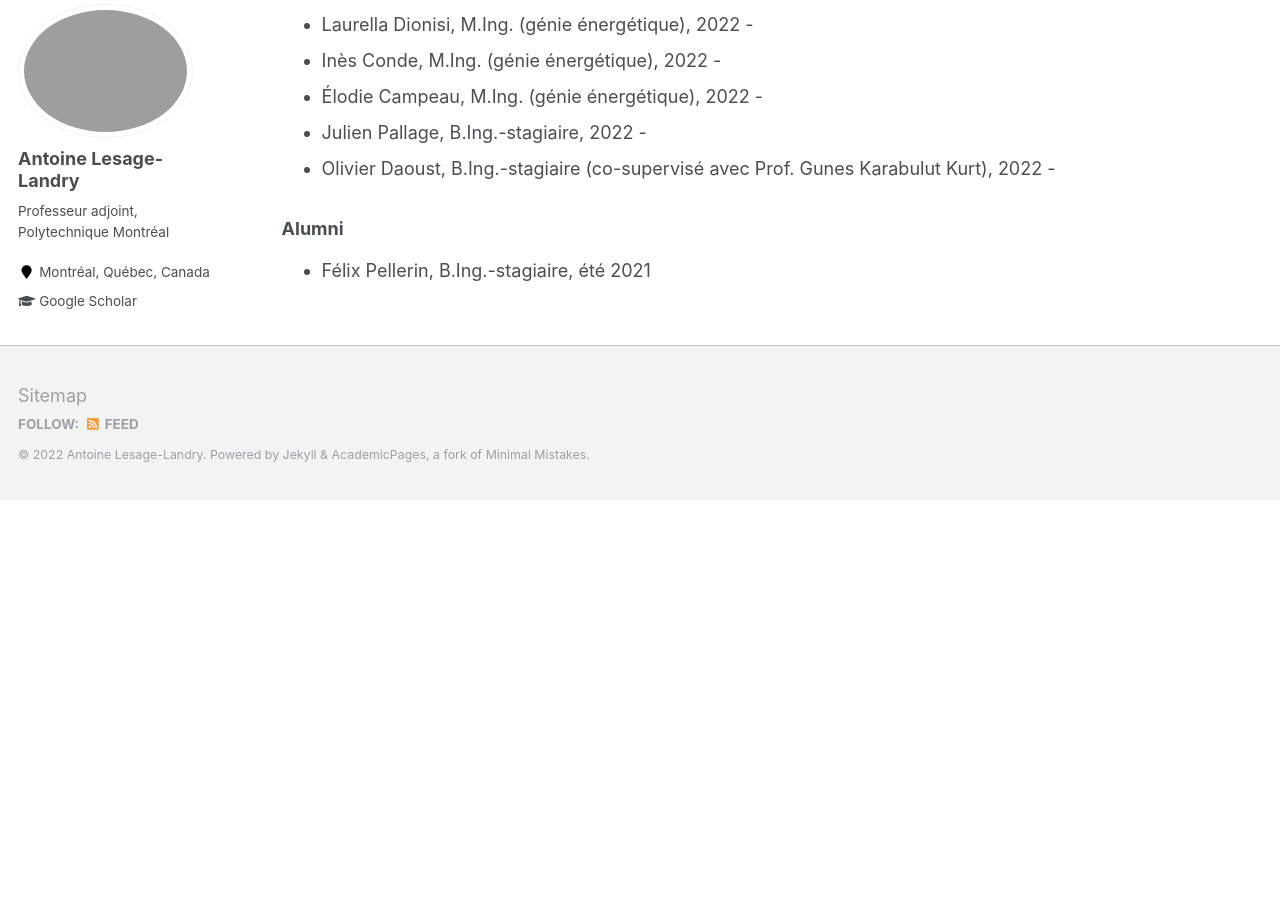
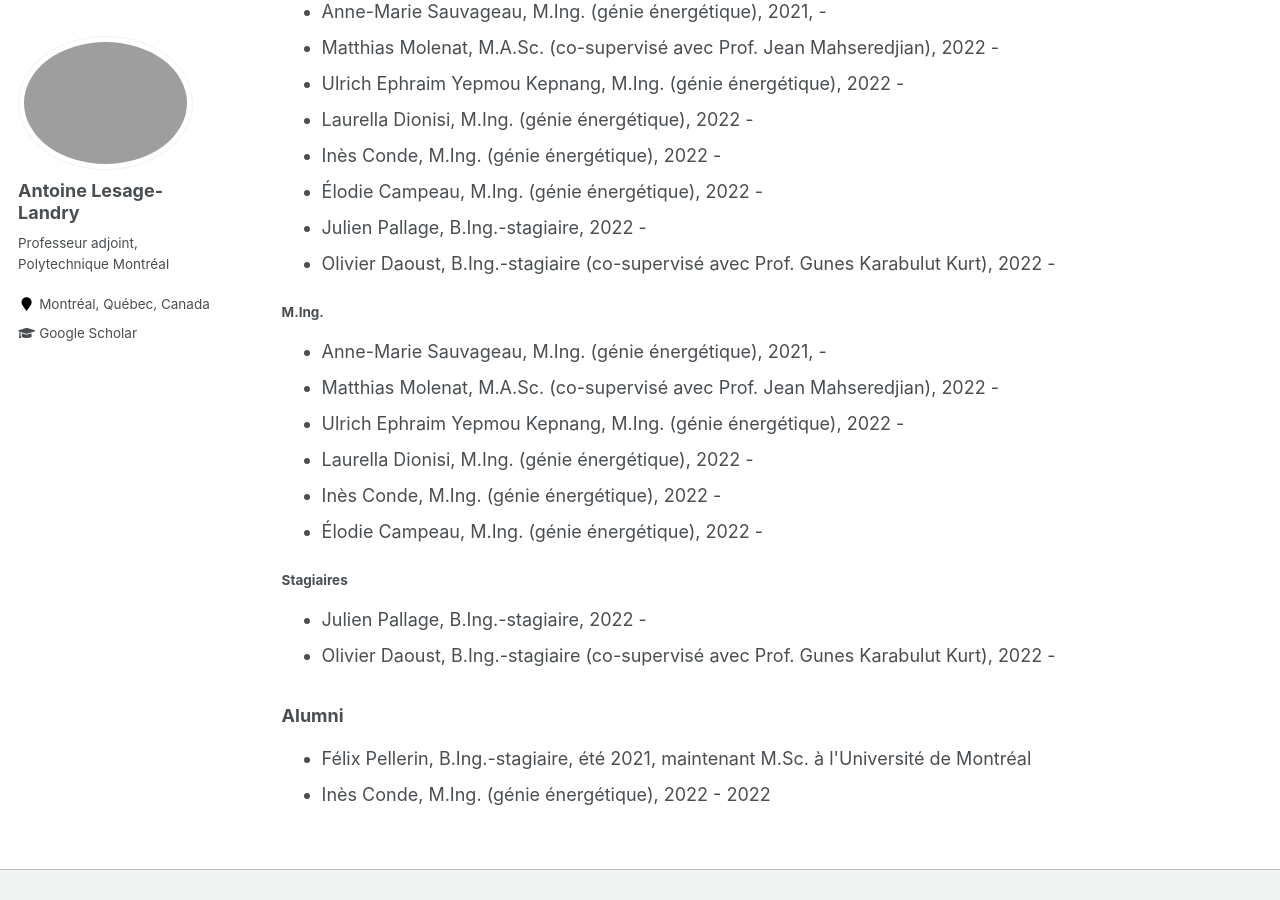
Before and after one commit to alesagelandry/fr, a Jekyll site: the page built from _pages/group.html, in a window 1280 px wide and 900 px high, scrolled down 571 px. Built offline with Jekyll 4.4.1, drawn with Linux system fonts in a browser that asks for light colours; before the commit the page ends 1071 px from its top, so only the background shows below that.

Commit message:
Update group.html

```diff
--- a/_pages/group.html
+++ b/_pages/group.html
@@ -9,11 +9,20 @@ author_profile: true
 
 <h3>Membres du groupe</h3>
 
+<h4>Ph.D.</h4>
+
 <ul style="list-style-type:disc;">
 
 
 <li>Feng Li, Ph.D. (co-supervisé avec Prof. Ilhan Kocar), 2021 - </li>
 <li>Fatemeh Rajabi, Ph.D. (mathématiques appliquées, co-supervisée avec Prof. Antoine Legrain), 2022 - </li>
+
+</ul>
+
+<h4>M.A.Sc.</h4>
+
+<ul style="list-style-type:disc;">
+
 <li>Marie-Christine Paré, M.A.Sc. (génie énergétique), 2021 - </li>
 <li>Philippe Maisonneuve, M.A.Sc. (génie énergétique), 2022 - </li>
 <li>Jean-Luc Lupien, M.A.Sc., 2022 - </li>
@@ -30,11 +39,33 @@ author_profile: true
 
 </ul>
 
+<h4>M.Ing.</h4>
+
+<ul style="list-style-type:disc;">
+
+<li>Anne-Marie Sauvageau, M.Ing. (génie énergétique), 2021, - </li>
+<li>Matthias Molenat, M.A.Sc. (co-supervisé avec Prof. Jean Mahseredjian), 2022 - </li>
+<li>Ulrich Ephraim Yepmou Kepnang, M.Ing. (génie énergétique), 2022 - </li>
+<li>Laurella Dionisi, M.Ing. (génie énergétique), 2022 - </li>
+<li>Inès Conde, M.Ing. (génie énergétique), 2022 -  </li>
+<li>Élodie Campeau, M.Ing. (génie énergétique), 2022 -  </li>
+
+</ul>
+
+<h4>Stagiaires</h4>
+
+<ul style="list-style-type:disc;">
+
+<li>Julien Pallage, B.Ing.-stagiaire, 2022 - </li>
+<li>Olivier Daoust, B.Ing.-stagiaire (co-supervisé avec Prof. Gunes Karabulut Kurt), 2022 - </li>
+
+</ul>
+
 
 <h3>Alumni</h3>
 
 <ul style="list-style-type:disc;">
 
-<li>Félix Pellerin, B.Ing.-stagiaire, été 2021 </li>
-
+<li>Félix Pellerin, B.Ing.-stagiaire, été 2021, maintenant M.Sc. à l'Université de Montréal</li>
+<li>Inès Conde, M.Ing. (génie énergétique), 2022 -  2022</li>
 </ul>
```
